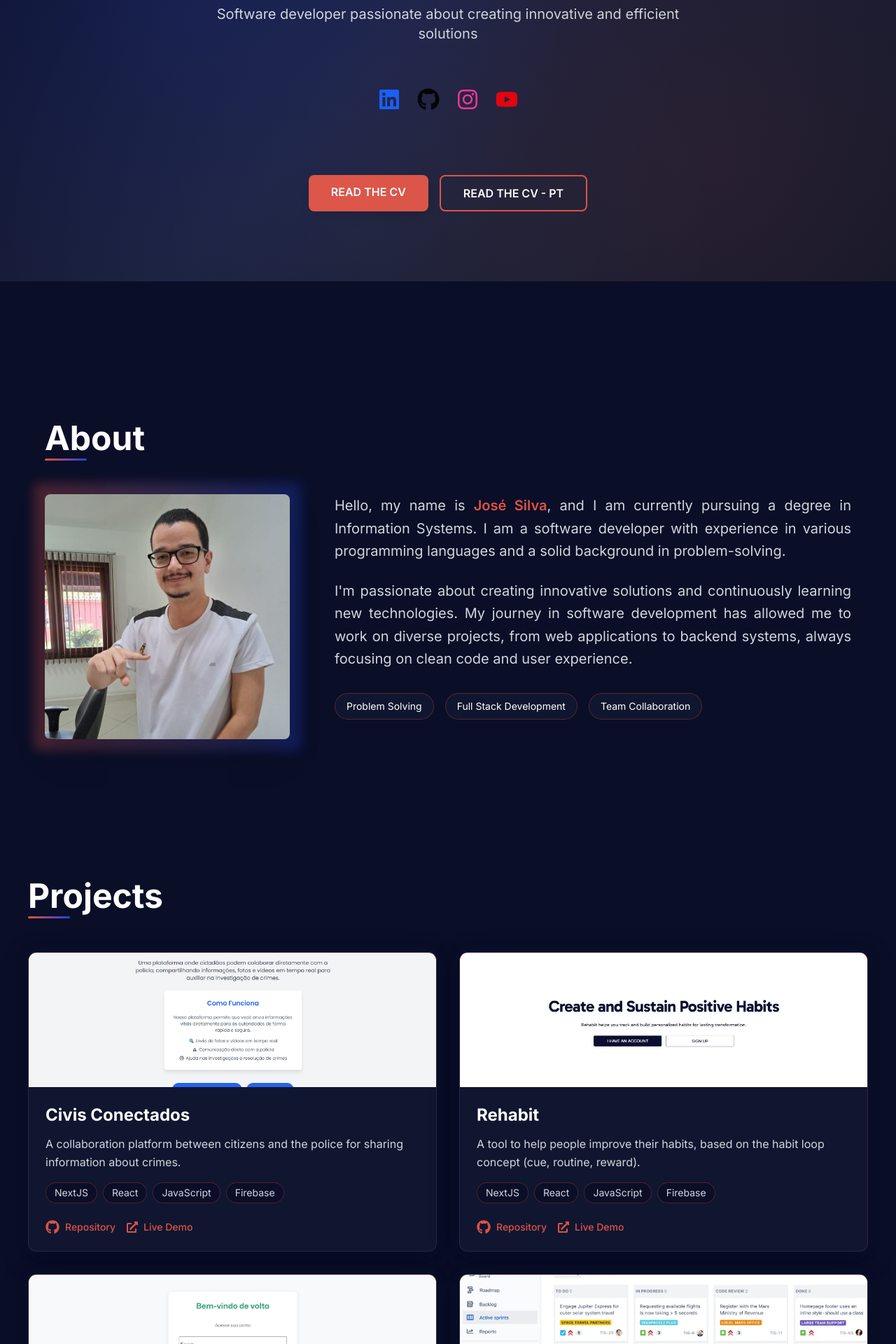
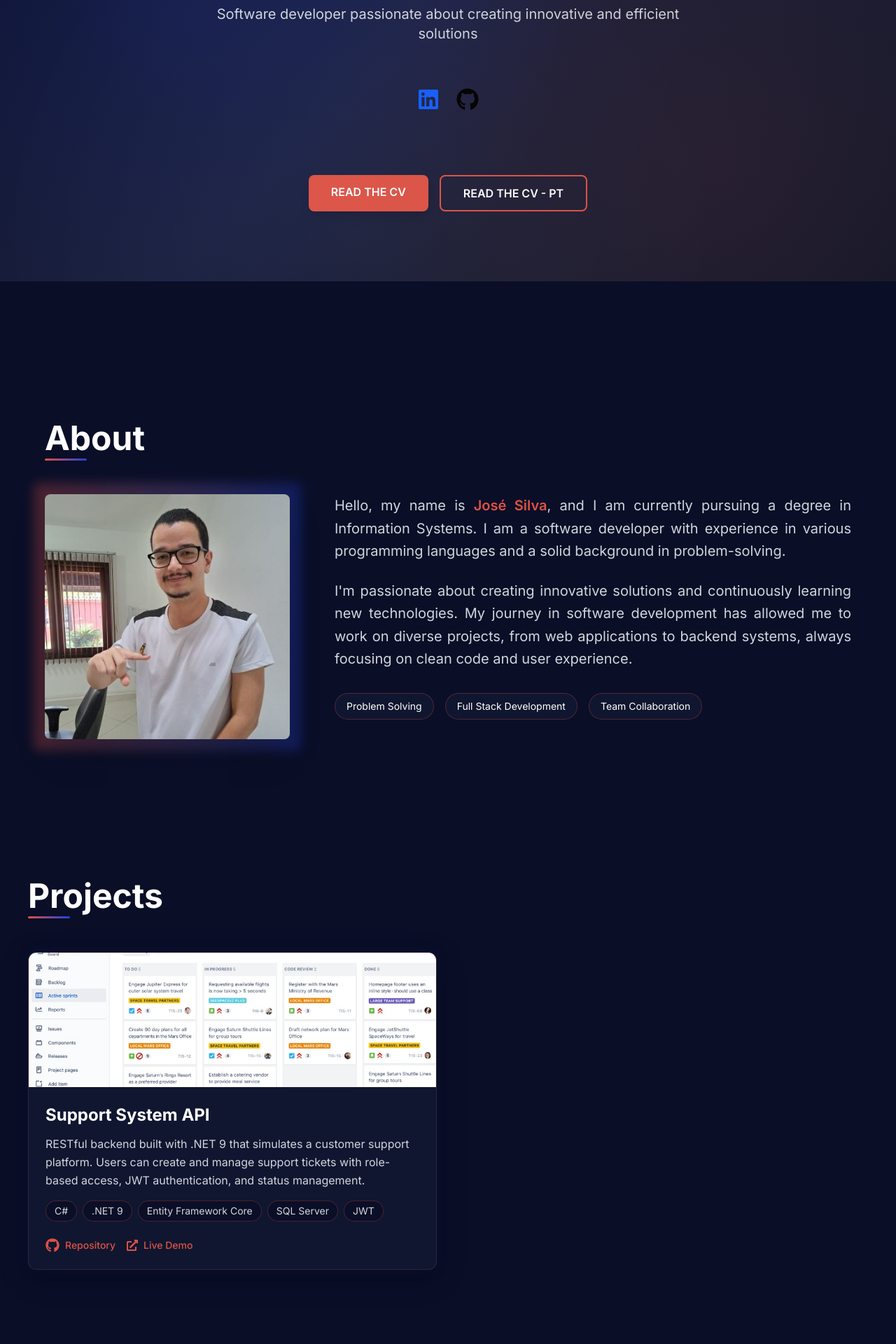
Before and after one commit to Jose-silvaa/portfolio, a Next.js app: page / in a window 1280 px wide. Shown: the part 400-2320 px from the top of the page at 70% size. Built offline with nearby package versions, Linux system fonts and the light colour scheme.

Commit message:
fix: add google analytics

```diff
--- a/src/app/layout.tsx
+++ b/src/app/layout.tsx
@@ -15,7 +15,17 @@ export default function RootLayout({
   return (
     <html lang="en" suppressHydrationWarning>
       <head>
-        <title></title>
+      <script async src="https://www.googletagmanager.com/gtag/js?id=G-7EER1PV1XW"></script>
+      <script
+        dangerouslySetInnerHTML={{
+              __html: `
+          window.dataLayer = window.dataLayer || [];
+          function gtag(){dataLayer.push(arguments);}
+          gtag('js', new Date());
+          gtag('config', 'G-7EER1PV1XW');
+        `,
+        }}
+      />
         <link rel="icon" href="/reshot.icon.svg" type="image/png" />
       </head>
       <body>
--- a/src/app/sendEmail/route.ts
+++ b/src/app/sendEmail/route.ts
@@ -14,7 +14,7 @@ export async function POST(req: Request) {
         });
 
         const mailOptions = {
-            from: `"Seu Nome" <${process.env.EMAIL_USER}>`,
+            from: `"José Silva" <${process.env.EMAIL_USER}>`,
             to: "jvitorfacanha@gmail.com",
             subject: subject,
             replyTo: email,
--- a/src/components/projects/projects.tsx
+++ b/src/components/projects/projects.tsx
@@ -10,36 +10,13 @@ export default function Projects() {
 
   const projects = [
     {
-      title: t.projects.civis.title,
-      description: t.projects.civis.description,
-      link: "https://civis-conectados-i5zxympap-jose-vitor-s-projects-e0a86c12.vercel.app/",
-      image: "/project-civis.png",
-      Technologies: ["NextJS", "React", "JavaScript", "Firebase"],
-      repository: "https://github.com/Jose-silvaa/Civis-Conectados",
-    },
-    {
-      title: t.projects.rehabit.title,
-      description: t.projects.rehabit.description,
-      link: "https://frontend-rehabit.vercel.app/",
-      image: "/project-rehabit.png",
-      Technologies: ["NextJS", "React", "JavaScript", "Firebase"],
-      repository: "https://github.com/Jose-silvaa/frontend-rehabit",
-    },
-    {
-      title: t.projects.biblioteca.title,
-      description: t.projects.biblioteca.description,
-      image: "/project-biblioteca.png",
-      link: "https://biblioteca-frontend-one.vercel.app/",
-      Technologies: ["C#", ".NET", "Postgresql", "Angular"],
-      repository: "https://gitlab.com/Jose02/backend",
-    },
-    {
       title: t.projects.supportSystemApi.title,
       description: t.projects.supportSystemApi.description,
       image: "/jira-image.jpg",
       link: "https://github.com/Jose-silvaa/Support-System-API",
       Technologies: ["C#", ".NET 9", "Entity Framework Core", "SQL Server", "JWT"],
       repository: "https://github.com/Jose-silvaa/Support-System-API",
+      liveDemo: "https://system-ticket-1-0.onrender.com/index.html",
     },
   ];
 
@@ -93,7 +70,7 @@ export default function Projects() {
                                     <span className="text-sm font-medium">{t.projects.repository}</span>
                                 </Link>
                                 <Link
-                                    href={project.link}
+                                    href={project.liveDemo}
                                     target="_blank"
                                     rel="noopener noreferrer"
                                     className="flex items-center gap-2 text-[#dd5245] hover:text-[#c9453a] transition-colors"
--- a/src/components/skills/skills.tsx
+++ b/src/components/skills/skills.tsx
@@ -8,6 +8,7 @@ import { SiTypescript, SiDotnet } from "react-icons/si";
 import { RiNextjsFill } from "react-icons/ri";
 import Link from "next/link";
 import { useLanguage } from "@/contexts/language-context";
+import { DiPostgresql } from "react-icons/di";
 
 export default function Skills() {
   const { t } = useLanguage();
@@ -61,9 +62,9 @@ export default function Skills() {
         },
 
         {
-            language: "NextJS",
-            image: RiNextjsFill,
-            link: "https://nextjs.org/",
+            language: "PostgreSQL",
+            image: DiPostgresql,
+            link: "https://www.postgresql.org/",
             color: "#000000"
         }
 
--- a/src/components/social/social.tsx
+++ b/src/components/social/social.tsx
@@ -22,24 +22,6 @@ export function Social() {
                 >
                     <FaGithub size={32} />
                 </a>
-                <a
-                    href="https://www.instagram.com/zevitor_ze"
-                    target="_blank"
-                    rel="noopener noreferrer"
-                    aria-label="Instagram"
-                    className="text-pink-500 transition-colors duration-300"
-                >
-                    <FaInstagram size={32} />
-                </a>
-                <a
-                    href="https://www.youtube.com/@ssilvadev"
-                    target="_blank"
-                    rel="noopener noreferrer"
-                    aria-label="Instagram"
-                    className="text-red-600 transition-colors duration-300"
-                >
-                    <FaYoutube size={32} />
-                </a>
             </div>
         </section>
     );
```
